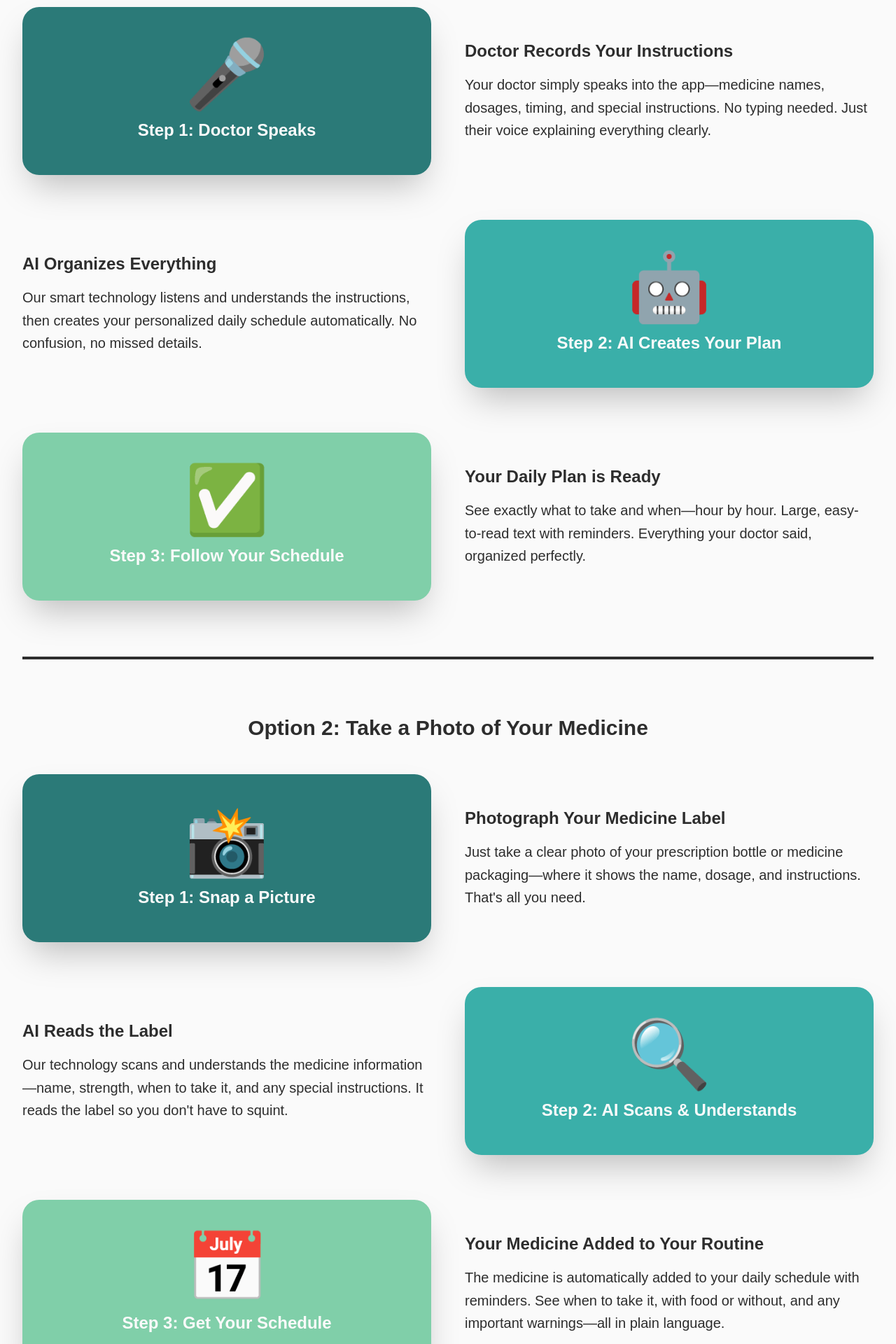
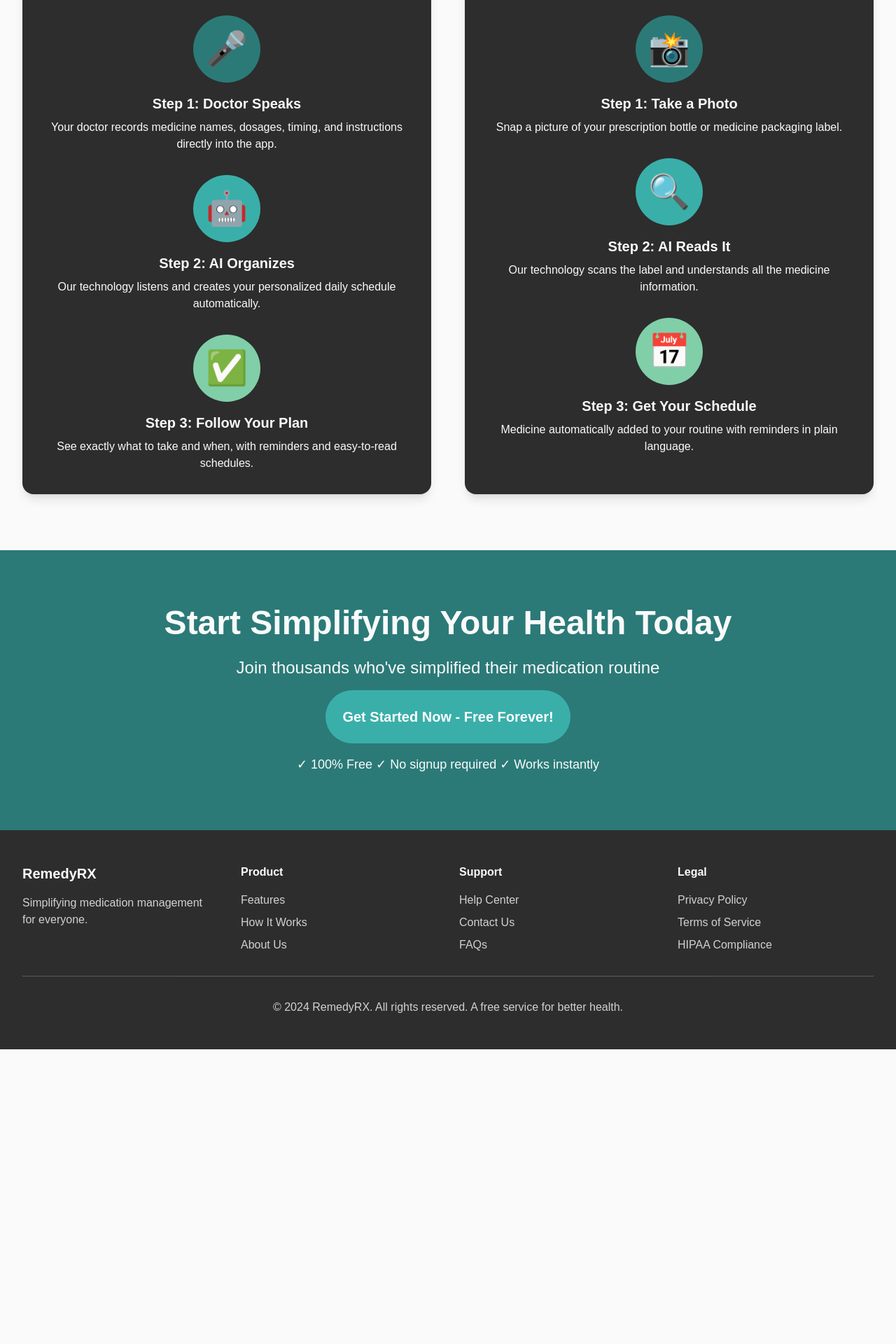
Before and after one commit to soumiksen/MediRoutine, a Next.js app: page / in a window 1280 px wide. Shown: the part 1480-3400 px from the top of the page at 70% size. After the commit the page ends 2979 px from the top, so only its background shows below. Built offline with nearby package versions, Linux system fonts and the light colour scheme.

Commit message:
Improved Format

```diff
--- a/src/app/page.js
+++ b/src/app/page.js
@@ -78,121 +78,82 @@ export default function Home() {
       </p>
     </div>
 
+    <div className='grid md:grid-cols-2 gap-12'>
       {/* Option 1: Doctor Voice Input */}
-    <div className='mb-20'>
-      <h3 className='text-3xl font-bold text-center mb-12'>
-        Option 1: Your Doctor Records Instructions
+      <div className='bg-remedy-secondary text-remedy-primary p-8 rounded-2xl shadow-lg'>
+        <h3 className='text-2xl font-bold text-center mb-8'>
+          Option 1: Doctor Voice Input
         </h3>
 
-      <div className='grid md:grid-cols-2 gap-12 items-center mb-16'>
-        <div className='bg-remedy-teal text-remedy-primary p-12 rounded-3xl shadow-2xl text-center'>
-          <div className='text-8xl mb-4'>🎤</div>
-          <p className='text-2xl font-semibold'>
-            Step 1: Doctor Speaks
+        <div className='space-y-8'>
+          <div className='text-center'>
+            <div className='w-24 h-24 bg-remedy-teal rounded-full mx-auto mb-4 flex items-center justify-center text-5xl'>
+              🎤
+            </div>
+            <h4 className='text-xl font-bold mb-2'>Step 1: Doctor Speaks</h4>
+            <p className='text-base'>
+              Your doctor records medicine names, dosages, timing, and instructions directly into the app.
             </p>
           </div>
-        <div>
-          <h4 className='text-2xl font-bold mb-4'>
-            Doctor Records Your Instructions
-          </h4>
-          <p className='text-xl leading-relaxed'>
-            Your doctor simply speaks into the app—medicine names, dosages, timing, and special instructions. No typing needed. Just their voice explaining everything clearly.
+
+          <div className='text-center'>
+            <div className='w-24 h-24 bg-remedy-aqua rounded-full mx-auto mb-4 flex items-center justify-center text-5xl'>
+              🤖
+            </div>
+            <h4 className='text-xl font-bold mb-2'>Step 2: AI Organizes</h4>
+            <p className='text-base'>
+              Our technology listens and creates your personalized daily schedule automatically.
             </p>
           </div>
+
+          <div className='text-center'>
+            <div className='w-24 h-24 bg-remedy-success rounded-full mx-auto mb-4 flex items-center justify-center text-5xl'>
+              ✅
             </div>
-
-      <div className='grid md:grid-cols-2 gap-12 items-center mb-16'>
-        <div className='order-2 md:order-1'>
-          <h4 className='text-2xl font-bold mb-4'>
-            AI Organizes Everything
-          </h4>
-          <p className='text-xl leading-relaxed'>
-            Our smart technology listens and understands the instructions, then creates your personalized daily schedule automatically. No confusion, no missed details.
-          </p>
-        </div>
-        <div className='bg-remedy-aqua text-remedy-primary p-12 rounded-3xl shadow-2xl text-center order-1 md:order-2'>
-          <div className='text-8xl mb-4'>🤖</div>
-          <p className='text-2xl font-semibold'>
-            Step 2: AI Creates Your Plan
-          </p>
-        </div>
-      </div>
-
-      <div className='grid md:grid-cols-2 gap-12 items-center'>
-        <div className='bg-remedy-success text-remedy-primary p-12 rounded-3xl shadow-2xl text-center'>
-          <div className='text-8xl mb-4'>✅</div>
-          <p className='text-2xl font-semibold'>
-            Step 3: Follow Your Schedule
-          </p>
-        </div>
-        <div>
-          <h4 className='text-2xl font-bold mb-4'>
-            Your Daily Plan is Ready
-          </h4>
-          <p className='text-xl leading-relaxed'>
-            See exactly what to take and when—hour by hour. Large, easy-to-read text with reminders. Everything your doctor said, organized perfectly.
+            <h4 className='text-xl font-bold mb-2'>Step 3: Follow Your Plan</h4>
+            <p className='text-base'>
+              See exactly what to take and when, with reminders and easy-to-read schedules.
             </p>
           </div>
         </div>
       </div>
 
-    {/* Divider */}
-    <div className='border-t-4 border-remedy-secondary my-20'></div>
-
       {/* Option 2: OCR Photo */}
-    <div>
-      <h3 className='text-3xl font-bold text-center mb-12'>
-        Option 2: Take a Photo of Your Medicine
+      <div className='bg-remedy-secondary text-remedy-primary p-8 rounded-2xl shadow-lg'>
+        <h3 className='text-2xl font-bold text-center mb-8'>
+          Option 2: Photo Scan (OCR)
         </h3>
 
-      <div className='grid md:grid-cols-2 gap-12 items-center mb-16'>
-        <div className='bg-remedy-teal text-remedy-primary p-12 rounded-3xl shadow-2xl text-center'>
-          <div className='text-8xl mb-4'>📸</div>
-          <p className='text-2xl font-semibold'>
-            Step 1: Snap a Picture
+        <div className='space-y-8'>
+          <div className='text-center'>
+            <div className='w-24 h-24 bg-remedy-teal rounded-full mx-auto mb-4 flex items-center justify-center text-5xl'>
+              📸
+            </div>
+            <h4 className='text-xl font-bold mb-2'>Step 1: Take a Photo</h4>
+            <p className='text-base'>
+              Snap a picture of your prescription bottle or medicine packaging label.
             </p>
           </div>
-        <div>
-          <h4 className='text-2xl font-bold mb-4'>
-            Photograph Your Medicine Label
-          </h4>
-          <p className='text-xl leading-relaxed'>
-            Just take a clear photo of your prescription bottle or medicine packaging—where it shows the name, dosage, and instructions. That's all you need.
+
+          <div className='text-center'>
+            <div className='w-24 h-24 bg-remedy-aqua rounded-full mx-auto mb-4 flex items-center justify-center text-5xl'>
+              🔍
+            </div>
+            <h4 className='text-xl font-bold mb-2'>Step 2: AI Reads It</h4>
+            <p className='text-base'>
+              Our technology scans the label and understands all the medicine information.
             </p>
           </div>
+
+          <div className='text-center'>
+            <div className='w-24 h-24 bg-remedy-success rounded-full mx-auto mb-4 flex items-center justify-center text-5xl'>
+              📅
             </div>
-
-      <div className='grid md:grid-cols-2 gap-12 items-center mb-16'>
-        <div className='order-2 md:order-1'>
-          <h4 className='text-2xl font-bold mb-4'>
-            AI Reads the Label
-          </h4>
-          <p className='text-xl leading-relaxed'>
-            Our technology scans and understands the medicine information—name, strength, when to take it, and any special instructions. It reads the label so you don't have to squint.
+            <h4 className='text-xl font-bold mb-2'>Step 3: Get Your Schedule</h4>
+            <p className='text-base'>
+              Medicine automatically added to your routine with reminders in plain language.
             </p>
           </div>
-        <div className='bg-remedy-aqua text-remedy-primary p-12 rounded-3xl shadow-2xl text-center order-1 md:order-2'>
-          <div className='text-8xl mb-4'>🔍</div>
-          <p className='text-2xl font-semibold'>
-            Step 2: AI Scans & Understands
-          </p>
-        </div>
-      </div>
-
-      <div className='grid md:grid-cols-2 gap-12 items-center'>
-        <div className='bg-remedy-success text-remedy-primary p-12 rounded-3xl shadow-2xl text-center'>
-          <div className='text-8xl mb-4'>📅</div>
-          <p className='text-2xl font-semibold'>
-            Step 3: Get Your Schedule
-          </p>
-        </div>
-        <div>
-          <h4 className='text-2xl font-bold mb-4'>
-            Your Medicine Added to Your Routine
-          </h4>
-          <p className='text-xl leading-relaxed'>
-            The medicine is automatically added to your daily schedule with reminders. See when to take it, with food or without, and any important warnings—all in plain language.
-          </p>
         </div>
       </div>
     </div>
```
Lines whose indentation alone changed are shown as unchanged.
